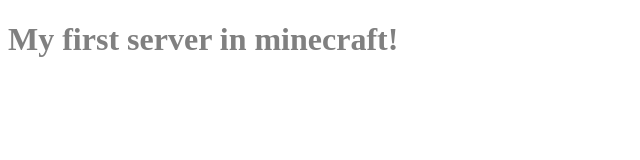
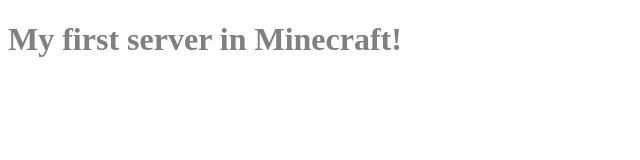
Before and after one commit to Tolia645/dragonland, a plain HTML site: page index.html in a window 1280 px wide. Shown: the full height of the page, 0-640 px from the left. Drawn offline with Linux system fonts and the light colour scheme.

Commit message:
Change the h1 content

```diff
--- a/index.html
+++ b/index.html
@@ -5,7 +5,7 @@
 </head>
 <body>
     <div style="color:grey">
-        <h1>My first server in minecraft!</h1>
+        <h1>My first server in Minecraft!</h1>
     </div>
 </body>
 </html>
```
